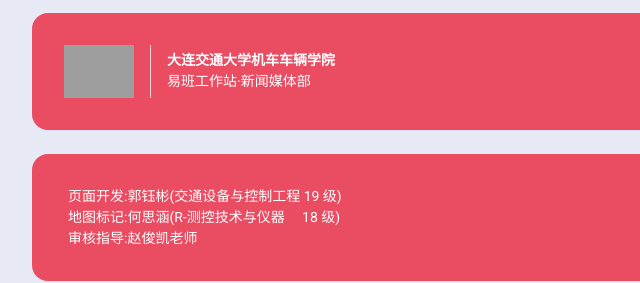
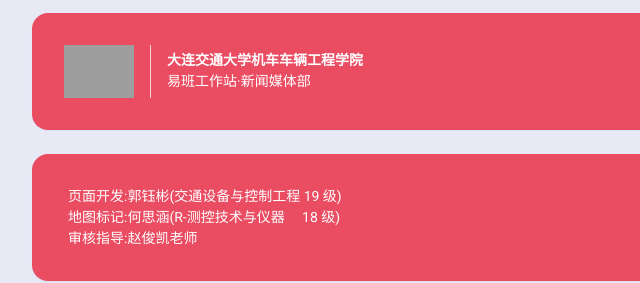
Before and after one commit to AlexGreenal/djtuhelper2, a plain HTML site: page scene.html in a window 1280 px wide. Shown: the part 1145-1428 px from the top of the page, 153-793 px from the left. Drawn offline with Linux system fonts and the light colour scheme; grey boxes are pictures that could not be loaded.

Commit message:
Update scene.html

```diff
--- a/scene.html
+++ b/scene.html
@@ -155,7 +155,7 @@
 				<div class="card-body">
 					<div class="coupon-text-wrap d-flex align-items-center p-3">
 						<h5 class="text-white pr-3 mb-0"><img src="assert/yuan.png" style="width:4.375rem;"/></h5>
-						<p class="text-white pl-3 mb-0"><b>大连交通大学机车车辆学院</b><br> 易班工作站·新闻媒体部</p>
+						<p class="text-white pl-3 mb-0"><b>大连交通大学机车车辆工程学院</b><br> 易班工作站·新闻媒体部</p>
 					</div>
 				</div>
 			</div>
```
